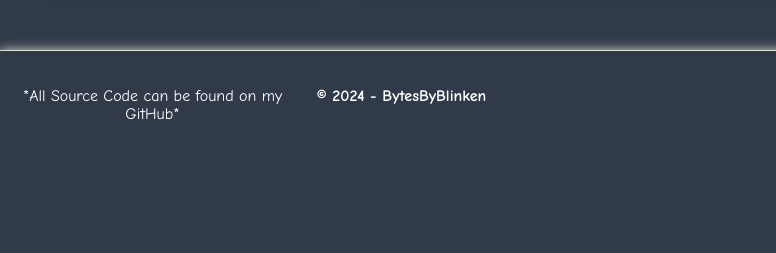
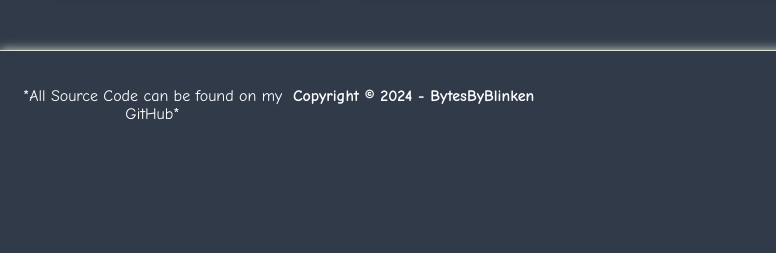
Before and after one commit to ItsHeyBlinken/ItsHeyblinken.github.io, a plain HTML site: page index.html in a window 1280 px wide. Shown: the part 1419-1672 px from the top of the page, 0-776 px from the left. Drawn offline with Linux system fonts and the light colour scheme.

Commit message:
added a word
added a word

```diff
--- a/index.html
+++ b/index.html
@@ -50,7 +50,7 @@
             <p>*All Source Code can be found on my GitHub*</p>
         </div>
         <div>
-            <p><strong>&copy; 2024 - <strong>BytesByBlinken</strong></p>
+            <p><strong>Copyright &copy; 2024 - <strong>BytesByBlinken</strong></p>
         </div>
         <div>
             <img id="footer-logo" src="./images/Logo.png" alt="Logo">
```
